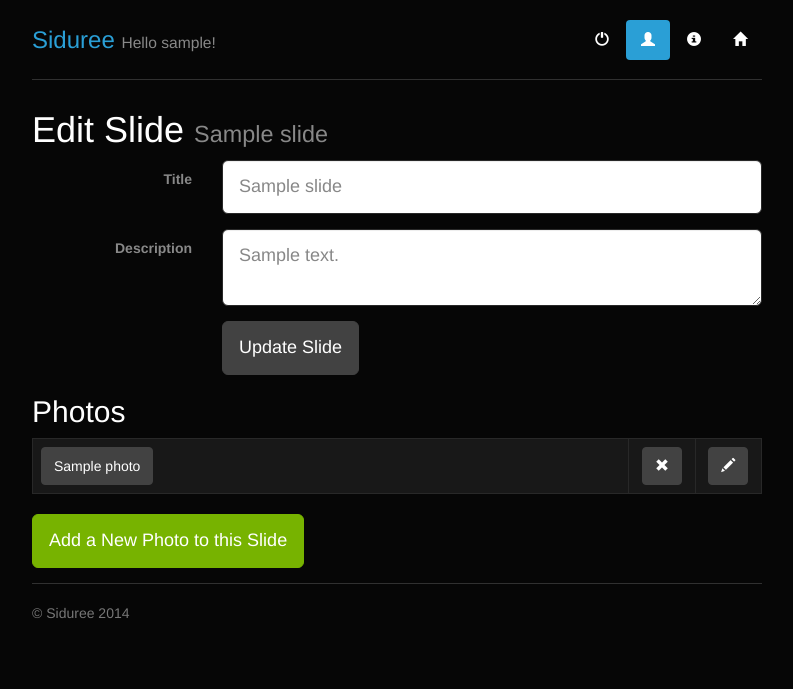
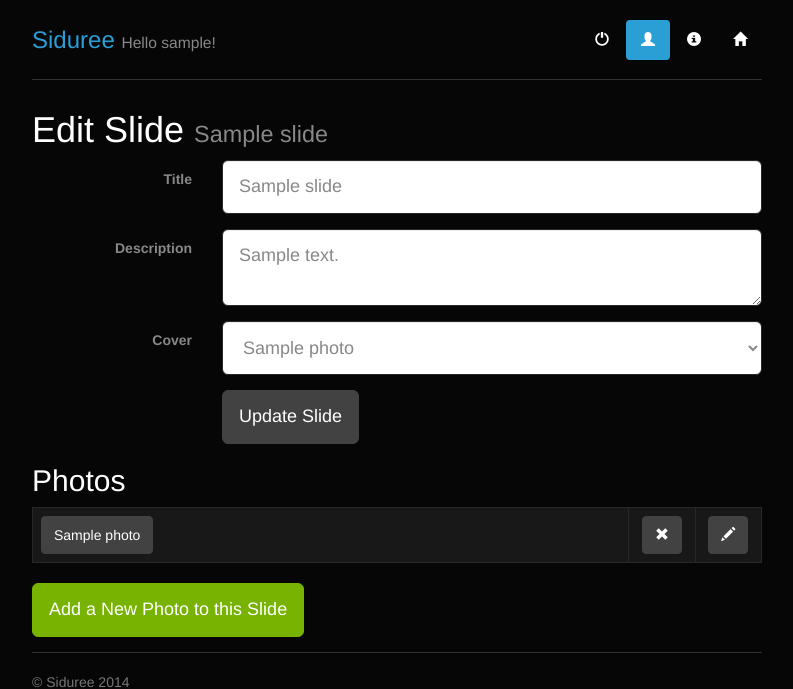
Before and after one commit to aimxhaisse/siduree, a Flask app: page /edit-slide/1 in a window 1280 px wide. Shown: the top 689 px of the page, without its empty margins (243-1036 px from the left). Run offline with Flask 2, Linux system fonts and the light colour scheme; a user stored in the database is signed in; tables that the repository leaves empty hold one stand-in row (values such as "Sample post"); some web fonts are replaced.

Commit message:
[app] added ability to edit covers.

```diff
--- a/app/forms.py
+++ b/app/forms.py
@@ -1,5 +1,5 @@
 from flask.ext.wtf import Form
-from wtforms import TextField, PasswordField, TextAreaField, HiddenField, FileField
+from wtforms import TextField, PasswordField, TextAreaField, HiddenField, FileField, SelectField
 from wtforms.validators import Required, EqualTo, Email
 
 # User
@@ -19,11 +19,13 @@ class RegisterForm(Form):
 class NewJourneyForm(Form):
     title = TextField('Title', [Required()])
     description = TextAreaField('Description')
+    cover_id = SelectField('Cover', coerce=int)
 
 class EditJourneyForm(Form):
     journey_id = HiddenField('Journey', [Required()])
     title = TextField('Title', [Required()])
     description = TextAreaField('Description')
+    cover_id = SelectField('Cover', coerce=int)
 
 class DeleteJourneyForm(Form):
     journey_id = HiddenField('Journey', [Required()])
@@ -39,6 +41,7 @@ class EditSlideForm(Form):
     slide_id = HiddenField('Slide', [Required()])
     title = TextField('Title', [Required()])
     description = TextAreaField('Description')
+    cover_id = SelectField('Cover', coerce=int)
 
 class DeleteSlideForm(Form):
     slide_id = HiddenField('Slide', [Required()])
--- a/app/models.py
+++ b/app/models.py
@@ -54,6 +54,7 @@ class Journey(db.Model):
     user_id = db.Column(db.Integer, db.ForeignKey('user.id'))
     title = db.Column(db.String(128))
     description = db.Column(db.Text())
+    cover_id = db.Column(db.Integer, db.ForeignKey('slide.id', use_alter = True, name = 'journey_cover'), nullable = True)
 
     def create(self, title, description, user_id):
         self.user_id = user_id
@@ -65,17 +66,18 @@ class Journey(db.Model):
 
     def get_cover(self):
         try:
-            cover = Photo.query.filter_by(slide_id = self.slides.first().id).first()
-            return '%s/%s' % (UPLOAD_RESOURCE, cover.medium)
+            s = Slide.query.filter_by(id = self.cover_id).first()
+            return s.get_cover()
         except:
             return '%s/%s' % (UPLOAD_RESOURCE, IMAGE_NOT_FOUND)
 
 class Slide(db.Model):
     id = db.Column(db.Integer, primary_key = True)
     journey_id = db.Column(db.Integer, db.ForeignKey('journey.id'))
-    journey = db.relationship('Journey', backref = db.backref('slides', lazy = 'dynamic'))
+    journey = db.relationship('Journey', backref = db.backref('slides', lazy = 'dynamic'), foreign_keys = 'Slide.journey_id')
     title = db.Column(db.String(128))
     description = db.Column(db.Text())
+    cover_id = db.Column(db.Integer, db.ForeignKey('photo.id', use_alter = True, name = 'slide_cover'), nullable = True)
 
     def create(self, title, description, journey_id):
         self.journey_id = journey_id
@@ -84,7 +86,9 @@ class Slide(db.Model):
 
     def get_cover(self):
         try:
-            cover = Photo.query.filter_by(slide_id = self.id).first()
+            cover = Photo.query.filter_by(id = self.cover_id).first()
+            if not cover:
+                cover = Photo.query.filter_by(slide_id = self.id).first()
             return '%s/%s' % (UPLOAD_RESOURCE, cover.medium)
         except:
             return '%s/%s' % (UPLOAD_RESOURCE, IMAGE_NOT_FOUND)
@@ -95,7 +99,7 @@ class Slide(db.Model):
 class Photo(db.Model):
     id = db.Column(db.Integer, primary_key = True)
     slide_id = db.Column(db.Integer, db.ForeignKey('slide.id'))
-    slide = db.relationship('Slide', backref = db.backref('photos', lazy = 'dynamic'))
+    slide = db.relationship('Slide', backref = db.backref('photos', lazy = 'dynamic'), foreign_keys = 'Photo.slide_id')
     title = db.Column(db.String(128))
     description = db.Column(db.Text())
     small = db.Column(db.String(128))
--- a/app/static/css/siduree-slide.css
+++ b/app/static/css/siduree-slide.css
@@ -65,3 +65,9 @@ body, html {
 .header-right-items {
     margin-top: 10px;
 }
+
+#view-slide-top {
+    padding-left: 30px;
+    padding-right: 30px;
+    padding-bottom: 20px;
+}
--- a/app/templates/base-slide.html
+++ b/app/templates/base-slide.html
@@ -23,7 +23,7 @@
 
   <body>
 
-    <div class="container-fluid navbar navbar-default navbar-fixed-top">
+    <div class="container-fluid navbar navbar-default navbar-fixed-top" id="view-slide-top">
       <div class="row">
 	<div class="navbar-header">
           <h1 class="text-muted">
--- a/app/templates/edit-slide.html
+++ b/app/templates/edit-slide.html
@@ -20,6 +20,14 @@
 	{{ form.description(class='form-control input-lg', id='form-description', placeholder='Enter Description') }}
       </div>
     </div>
+    {% if form.cover_id.choices %}
+    <div class="form-group">
+      <label for="form-cover" class="control-label col-sm-3">Cover</label>
+      <div class="col-sm-9">
+	{{ form.cover_id(class='form-control input-lg', id='form-cover') }}
+      </div>
+    </div>
+    {% endif %}
     <div class="form-group">
       <div class="col-sm-offset-3 col-sm-9">
 	<button type="submit" class="btn btn-default btn-lg">Update Slide</button>
--- a/app/views.py
+++ b/app/views.py
@@ -9,6 +9,7 @@ from misc import flash_errors
 from models import User, Journey, Slide, Photo
 from flask.ext.login import login_required, login_user, logout_user, current_user
 import tempfile
+from wtforms import SelectField
 
 BAD_KITTY = 'Hey! Don\'t try that again!'
 
@@ -77,10 +78,12 @@ def edit_journey(journey_id):
         return redirect(url_for('index'))
 
     form = EditJourneyForm(journey_id = journey_id, title = journey.title, description = journey.description)
+    form.cover_id.choices = [(p.id, p.title) for p in Slide.query.filter_by(journey_id = journey_id).all()]
 
     if form.validate_on_submit():
         journey.title = form.data['title']
         journey.description = form.data['description']
+        journey.cover_id = form.data['cover_id']
         db.session.commit()
         flash('Journey successfully updated.', 'success')
         return redirect(url_for('me'))
@@ -150,10 +153,12 @@ def edit_slide(slide_id):
         return redirect(url_for('index'))
 
     form = EditSlideForm(slide_id = slide_id, title = slide.title, description = slide.description)
+    form.cover_id.choices = [(p.id, p.title) for p in Photo.query.filter_by(slide_id = slide_id).all()]
 
     if form.validate_on_submit():
         slide.title = form.data['title']
         slide.description = form.data['description']
+        slide.cover_id = form.data['cover_id']
         db.session.commit()
         flash('Slide successfully updated.', 'success')
         return redirect(url_for('edit_journey', journey_id = journey.id))
```
Also changed, not shown: app/templates/edit-journey.html (+8 -0 lines).
